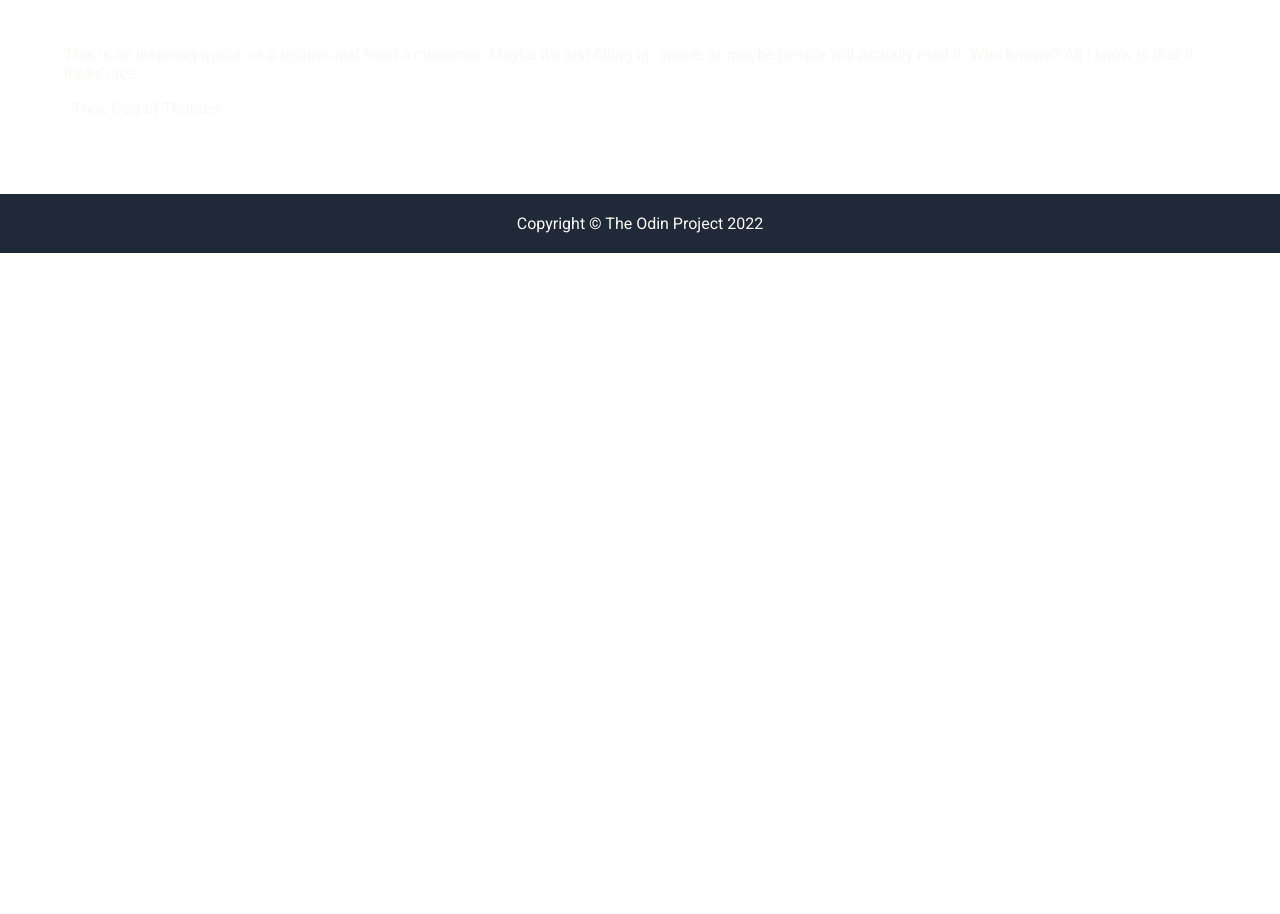
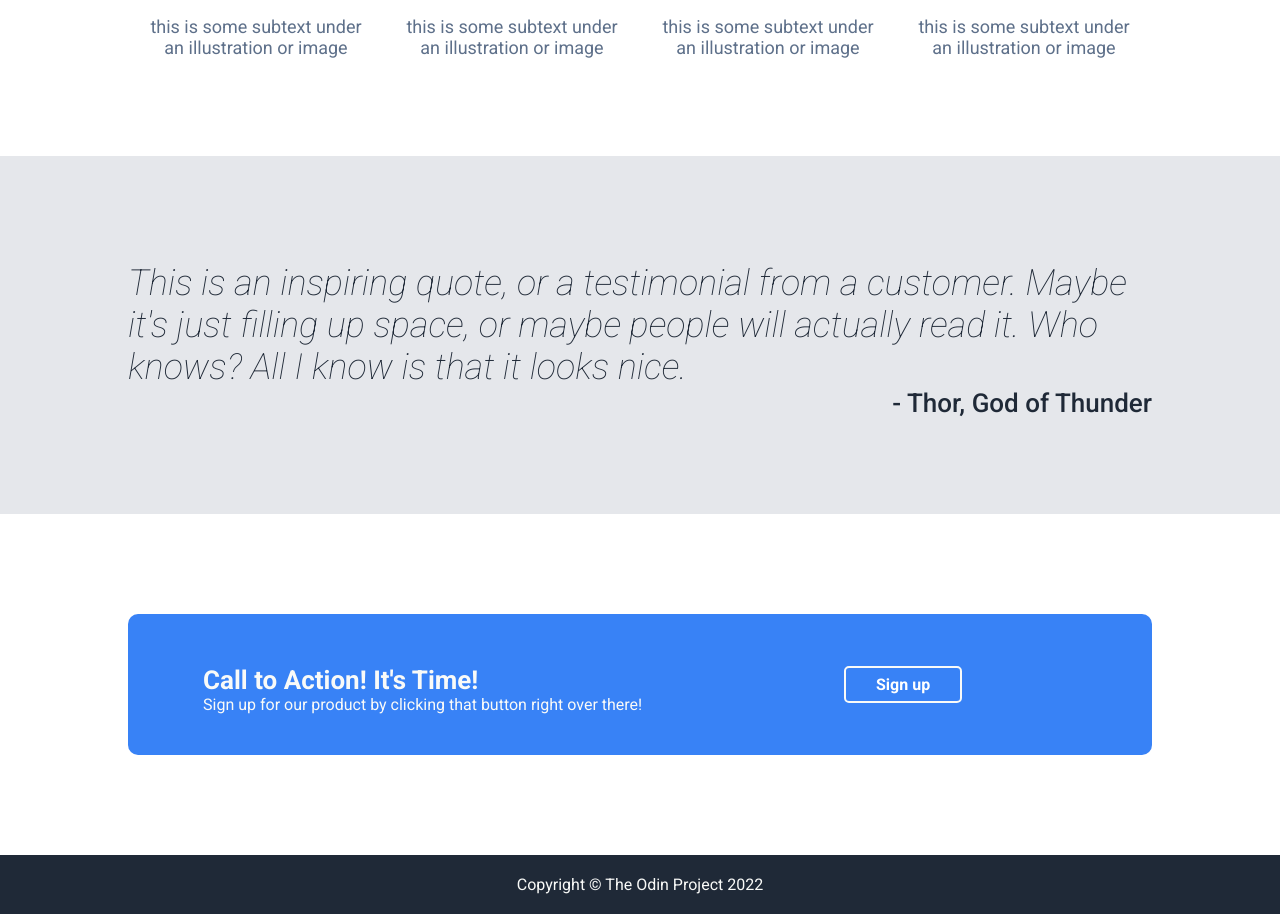
Before and after one commit to ryanppreston/landing-page, a plain HTML site: page index.html in a window 1280 px wide. Shown: the part 801-1715 px from the top of the page. Before the commit the page ends 1054 px from the top, so only its background shows below. Drawn offline with Linux system fonts and the light colour scheme.

Commit message:
Add final CSS

```diff
--- a/index.html
+++ b/index.html
@@ -76,7 +76,17 @@
 
     <div class="section" id="cta-section">
         <div class="content">
-
+            <div class="cta-container">
+                <div class="cta-text">
+                <p class="cta-header">Call to Action! It's Time!</p>
+                <p class="cta-subtext">Sign up for our product by clicking that button
+                    right over there!
+                </p>
+                </div>
+                <div class="cta-button">
+                    <a href="#" class="sign-up-button">Sign up</a>
+                </div>
+            </div>
 
         </div>
     </div>
--- a/style.css
+++ b/style.css
@@ -15,7 +15,7 @@ a {
 
 .content {
     display: block;
-    width: 90%;
+    width: 80%;
     margin: auto;
     padding-top: 20px;
     padding-bottom: 20px;
@@ -37,22 +37,23 @@ a {
 }
 
 #hero-banner {
-    margin-top: 50px;
+    margin-top: 100px;
     color: #e5e7eb;
     font-size: 18px;
     display: flex;
-    padding-bottom: 50px;
+    padding-bottom: 100px;
 }
 
 .hero-box {
     flex: 1;
-    margin: 10px;
+    margin-left: 25px;
 }
 
 .hero-box h3 {
     font-size: 48px;
     font-weight: 900;
     color: #f9faf8;
+    margin-top: 0px;
     margin-bottom: 0px;
 }
 
@@ -68,10 +69,14 @@ a {
 }
 
 .image-placeholder {
-   background-color: gray;
+   background-color: #6c7580;
    display: flex;
    justify-content: center;
    align-items: center;
+}
+
+#info-section {
+    padding-bottom: 50px;
 }
 
 #info-section h3 {
@@ -92,8 +97,9 @@ a {
 }
 
 .info-box p {
-    color: gray;
+    color: #5e708a;
     text-align: center;
+    font-size: 18px;
 }
 
 .info-box-image {
@@ -106,8 +112,65 @@ a {
     margin: auto;
 }
 
+#quote-section {
+    background-color: #e5e7eb;
+    padding: 50px 0px;
+}
 
+.quote-content {
+    font-size: 36px;
+    font-style: italic;
+    font-weight: 200;
+    color: #1f2937;
+    margin-bottom: 0px;
+}
 
+.quote-byline {
+    color: #1f2937;
+    text-align: right;
+    margin-top: 0px;
+    font-size: 26px;
+    font-weight: 500;
+}
+
+#cta-section {
+    padding: 80px 0px;
+}
+
+.cta-container {
+    background-color: #3882F6;
+    display: flex;
+    align-items: center;
+    padding: 25px;
+    border-radius: 10px;
+}
+
+.cta-text {
+    flex: 2;
+    margin-left: 50px;
+}
+
+.cta-header {
+    margin-bottom: 0px;
+    font-weight: 600;
+    font-size: 26px;
+}
+
+.cta-subtext {
+    margin-top: 0px;
+}
+
+.cta-button {
+    flex: 1;
+    margin-left: 75px;
+}
+
+.cta-button a {
+    border-style: solid;
+    border-color: #F9FAF8;
+    border-width: 2px;
+
+}
 .footer {
     text-align: center;
 }
```
